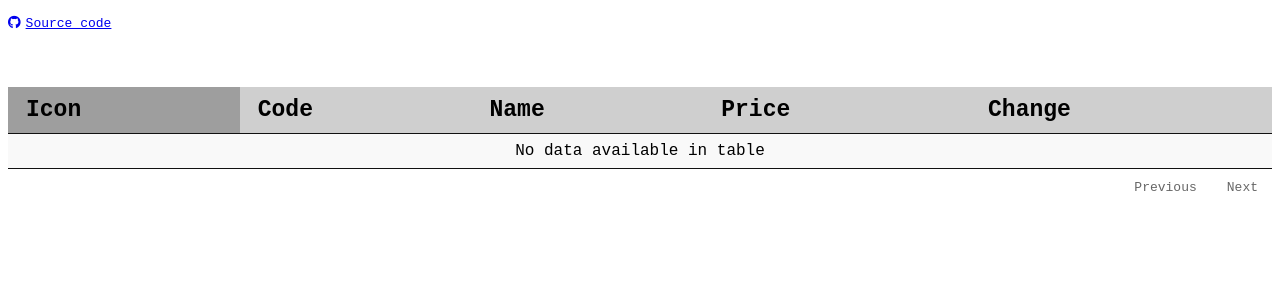
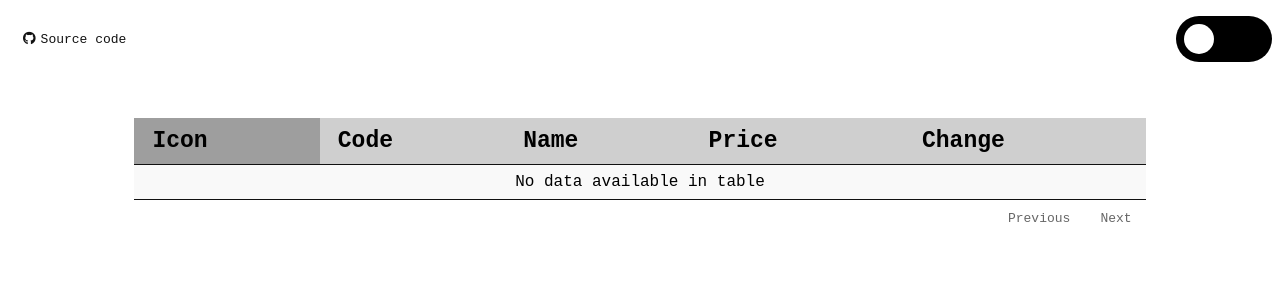
Before and after one commit to jakedolan443/cryptohttp, a Flask app: page / in a window 1280 px wide. Shown: the top 300 px of the page. Run offline with Flask 2, Linux system fonts and the light colour scheme; some libraries are stand-ins or nearby versions; grey boxes are pictures that could not be loaded.

Commit message:
For the button switch

```diff
--- a/static/css/style.css
+++ b/static/css/style.css
@@ -1,3 +1,4 @@
+
 .cryptotable.dataTable  {
     margin-top: 20px;
     font-family: 'Courier New';
@@ -26,3 +27,86 @@
    -moz-user-select: none; /* Firefox */
    -ms-user-select: none; /* Internet Explorer/Edge */
 }
+
+
+.light-mode {
+  background: white;
+  --bgcolor:#121212;
+  --color: #121212;
+}
+
+.dark-mode {
+  background: #121212;
+  --bgcolor: white;
+  --color: white;
+}
+/* .fa-sun-o{
+  background: #121212;
+color: white;
+border-radius: 38px;
+padding: 10px;
+box-shadow: 5px 0px grey;
+
+}
+.fa-moon-o {
+  max-width: 26px ;
+  max-height:26px;
+  background: white;
+color: black;
+border-radius: 38px;
+padding: 10px;
+box-shadow: 5px 0px grey;
+} */
+.table-position{
+  width:80%;
+  margin:0 auto;
+}
+.font-table{
+  font-size: 2vw;
+}
+
+.container {
+    display: flex;
+    align-items: center;
+    justify-content: space-between;
+}
+
+.button-toggle{
+    background-color:black;
+    transition:0.3s;
+    height:30px;
+    border-radius:30px;
+    width:80px;
+    padding:8px;
+}
+.button-toggle:hover{
+  cursor: pointer;
+}
+.button-toggle .circle{
+    height:30px;
+    width:30px;
+    background-color:white;
+    border-radius:100%;
+    transition:0.5s;
+}
+.button-toggle.active{
+    background-color: grey;
+}
+.button-toggle.active .circle{
+    margin-left:50px;
+}
+
+.contribute{
+    text-decoration: none;
+    text-align: left;
+    max-height: 16px;
+    border-radius: 36px;
+    padding: 15px;
+    text-align: center;
+    transition: 0.5s;
+    color: var(--color);
+}
+.contribute:hover {
+  transition:0.5s;
+  box-shadow: 10px 5px 5px grey;
+}
```
